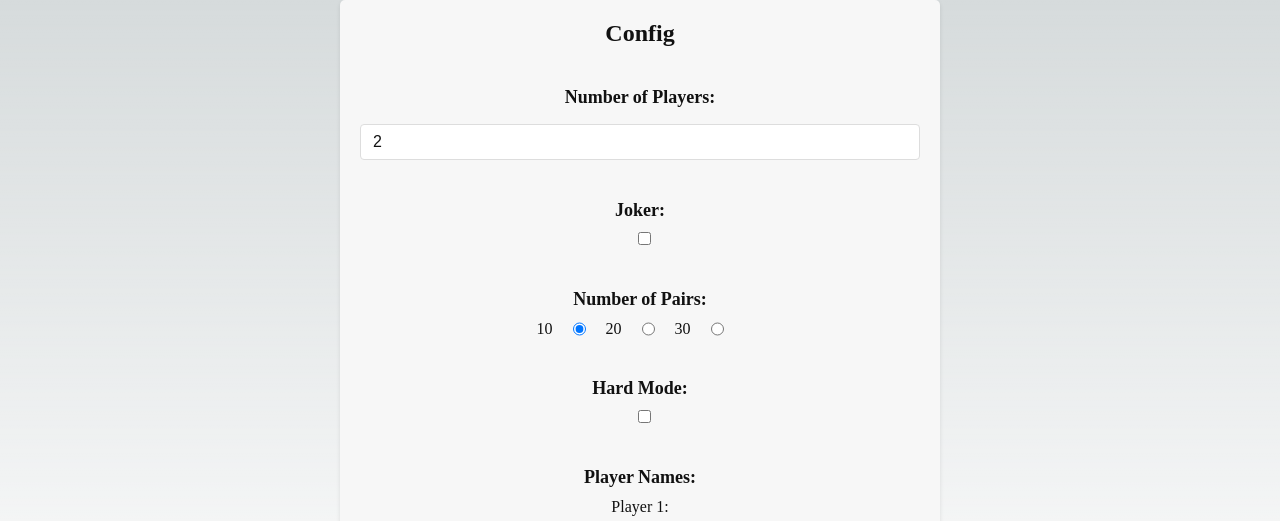
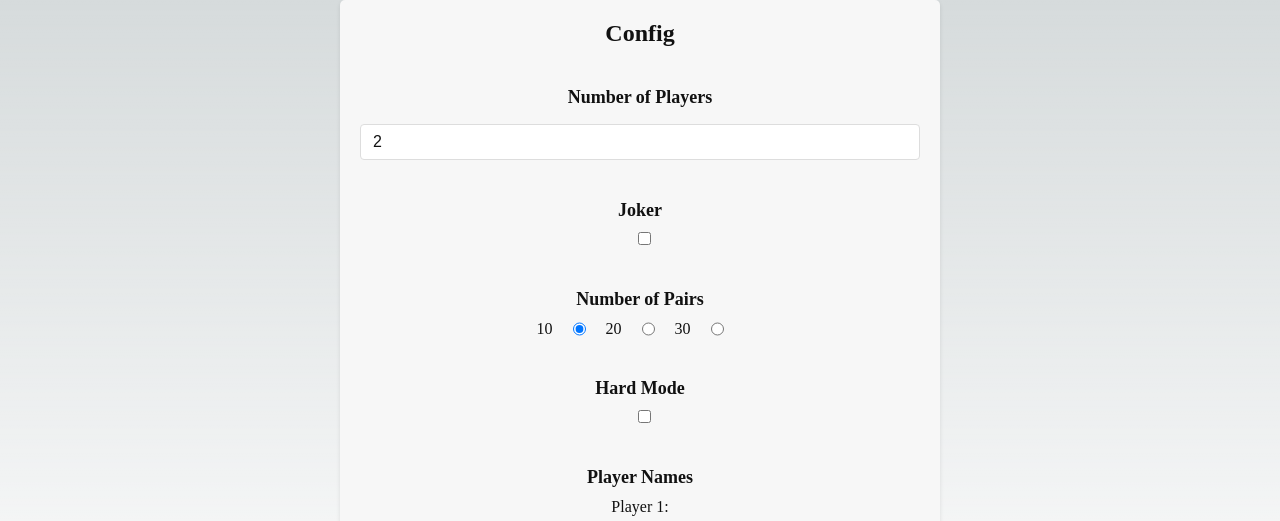
Before and after one commit to kobanagc/concentration-app, a Next.js app in the folder src/: page /config in a window 1280 px wide. Shown: the top 521 px of the page. Built offline with nearby package versions, Linux system fonts and the light colour scheme.

Commit message:
💄 update styles

```diff
--- a/src/pages/config.tsx
+++ b/src/pages/config.tsx
@@ -97,7 +97,7 @@ const Config = () => {
         <h1 className={styles.title}>Config</h1>
         <form onSubmit={handleSubmit}>
           <label>
-            <h2 className={styles.subtitle}>Number of Players:</h2>
+            <h2 className={styles.subtitle}>Number of Players</h2>
             <input
               type="number"
               value={numPlayers}
@@ -109,7 +109,7 @@ const Config = () => {
           </label>
 
           <label>
-            <h2 className={styles.subtitle}>Joker:</h2>
+            <h2 className={styles.subtitle}>Joker</h2>
             <input
               type="checkbox"
               checked={isJokerIncluded}
@@ -119,7 +119,7 @@ const Config = () => {
           </label>
 
           <label>
-            <h2 className={styles.subtitle}>Number of Pairs:</h2>
+            <h2 className={styles.subtitle}>Number of Pairs</h2>
             <div className={styles.radios}>
               {numPairsOptions.map((npo, index) => (
                 <>
@@ -139,7 +139,7 @@ const Config = () => {
           </label>
 
           <label>
-          <h2 className={styles.subtitle}>Hard Mode:</h2>
+          <h2 className={styles.subtitle}>Hard Mode</h2>
             <input
               type="checkbox"
               checked={isHardMode}
@@ -148,7 +148,7 @@ const Config = () => {
             />
           </label>
 
-          <h2 className={styles.subtitle}>Player Names:</h2>
+          <h2 className={styles.subtitle}>Player Names</h2>
           {playerNames.map((name, index) => (
             <label key={index} className={styles.label}>
               Player {index + 1}:
```
